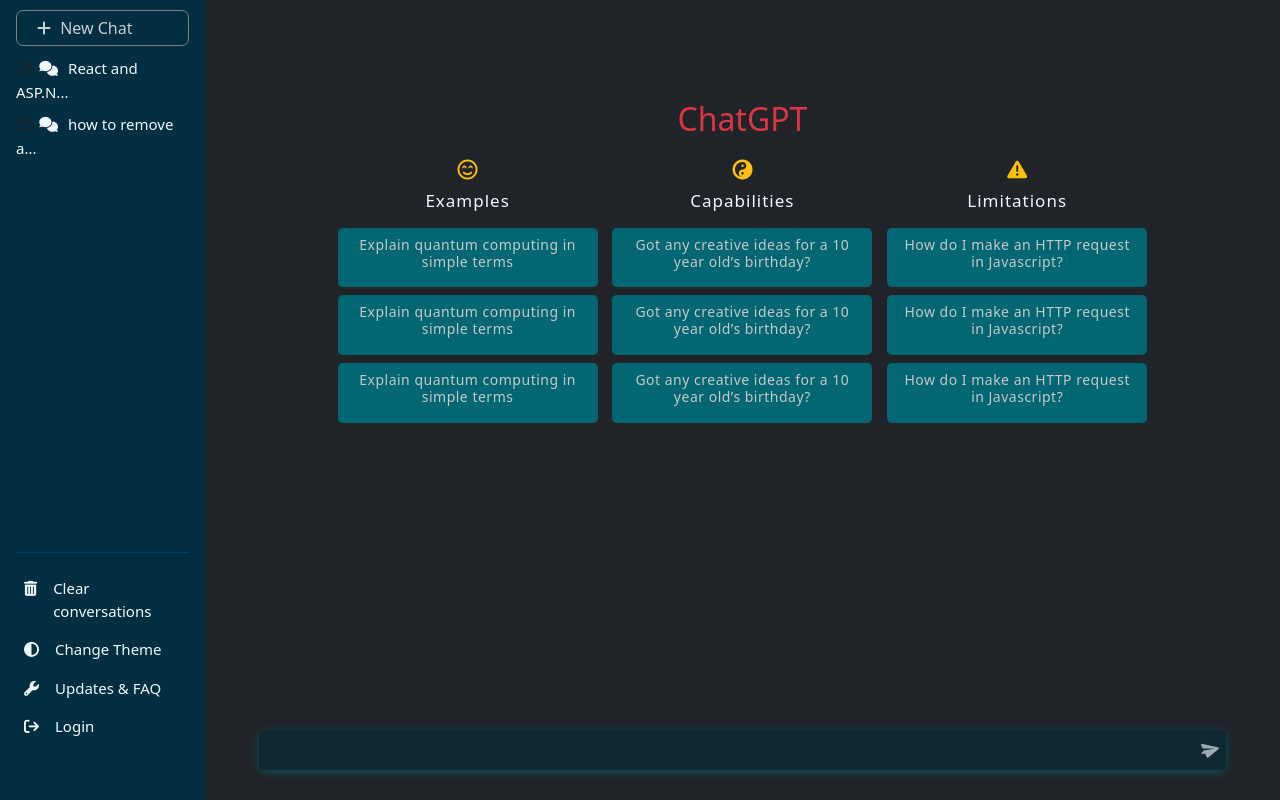
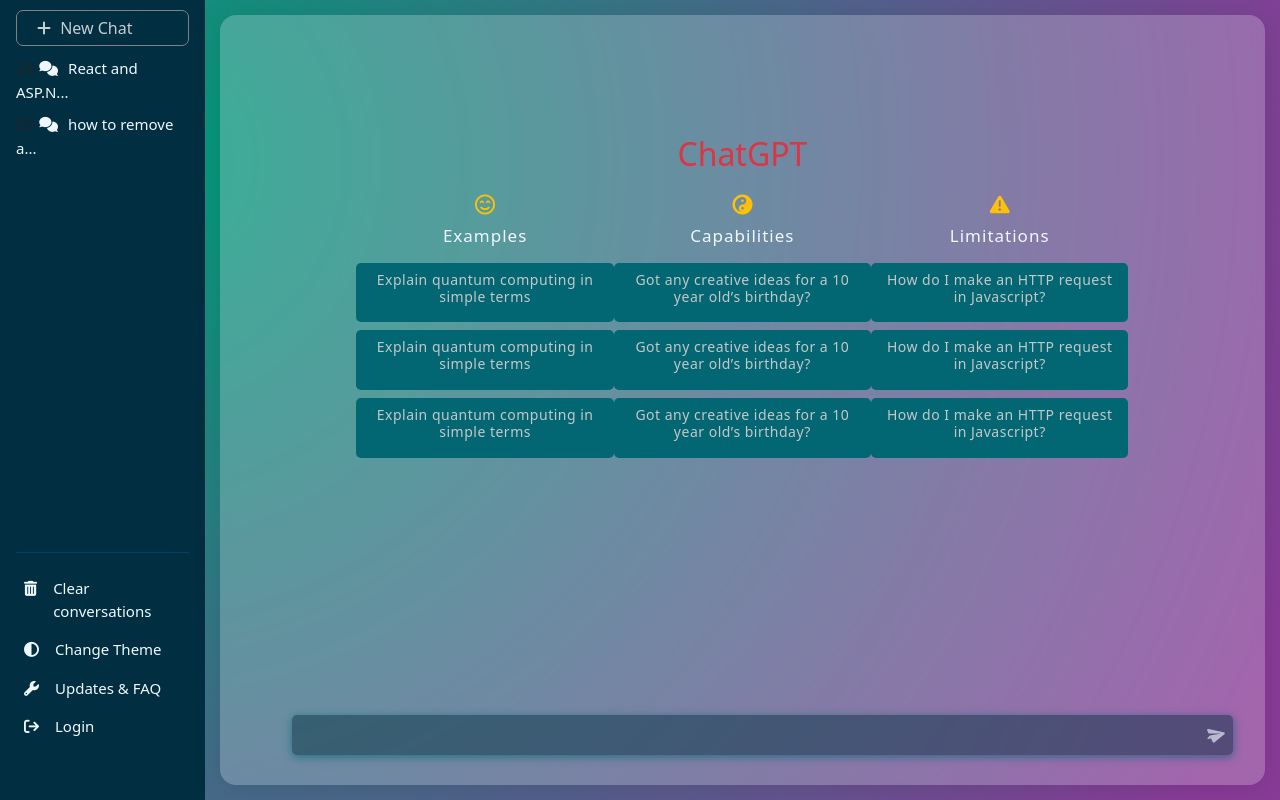
Before and after one commit to NaimBiswas/chat-gpt, a React (Create React App) app: page / in a window 1280 px wide. Built offline with nearby package versions, Linux system fonts and the light colour scheme.

Commit message:
Theme changes func added with glass effect

```diff
--- a/src/App.css
+++ b/src/App.css
@@ -1,16 +1,34 @@
 body {
     overflow: hidden;
     height: 100vh;
+    background-image: radial-gradient( circle farthest-corner at 10% 20%,  rgb(0, 155, 121) 0.1%, rgba(100, 0, 120, 0.767) 94.2% );
 }
 .right-sidebar {
     overflow-y: auto;
     width: 88%!important;
     overflow: hidden;
     position: relative;
+
+}
+.right-sidebarOnChange{
+    color: #fff;
+    border-radius:10px;
+    padding:20px;
+    margin:15px;
+    /* box-shadow: 0px 0px 9px 5px #3e3e3e99;
+    backdrop-filter: blur(10px)!important;
+    border: 1px solid rgba(0, 163, 87, 0.3);
+    background-image: linear-gradient(160deg, #0094e9ce 0%, #16bda9c7 100%); */
+
+    background: rgb(255 255 255 / 22%);;;
+    border-radius: 16px;
+    box-shadow: 0 4px 30px rgb(0 0 0 / 10%);
+    backdrop-filter: blur(6px);
+
 }
 .chat-body{
     overflow-y: auto;
-    height: 90vh;
+    height: 80vh;
     overflow-x: hidden;
 }
 
--- a/src/App.js
+++ b/src/App.js
@@ -9,6 +9,7 @@
   const [inputValue, setInputValue] = useState('');
   const [isShowMessageBody, setIsShowMessageBody] = useState(true);
   const [valueArray,setArrayValue] = useState([])
+  const [isThemeChange, setIsThemeChange] = useState(true);
   // const [isChatGPT, setIsChatGPT] = useState(false);
   const onSubmit = () => {
     setArrayValue((pre) => [...pre, {user:'me', value:inputValue}])
@@ -16,6 +17,9 @@
     setInputValue('')
     setIsShowMessageBody(false)
     // api call will be there
+  }
+  const onColorChange = (isChanged) => {
+    setIsThemeChange(isChanged)
   }
   return (
     <div className="App">
@@ -31,12 +35,12 @@
           <hr className="text-primary" />
           <div className="left-sidebar-bottom">
             <LeftSideBarBottom IconName='fa-solid fa-trash-can' Text='Clear conversations'/>
-            <LeftSideBarBottom IconName='fa-solid fa-circle-half-stroke' Text='Change Theme'/>
+            <LeftSideBarBottom  returnFunc={onColorChange} IconName='fa-solid fa-circle-half-stroke' Text='Change Theme'/>
             <LeftSideBarBottom IconName='fa-solid fa-wrench' Text='Updates & FAQ'/>
             <LeftSideBarBottom IconName='fas fa-sign-out' Text='Login'/>
           </div>
         </div>
-        <div className="right-sidebar bg-dark">
+        <div className={isThemeChange?"right-sidebar right-sidebarOnChange": 'bg-dark right-sidebar'}>
           <div className="chat-body">
             {
               isShowMessageBody?
--- a/src/components/LeftSideBarBottom/LeftSideBarBottom.js
+++ b/src/components/LeftSideBarBottom/LeftSideBarBottom.js
@@ -1,9 +1,10 @@
+import { useState } from "react";
 
 
 
-function LeftSideBarBottom({IconName, Text}) {
+function LeftSideBarBottom({IconName, Text, returnFunc}) {
   return (
-    <div className="d-flex">
+    <div className="d-flex" onClick={() => {returnFunc((preVal) => !preVal)} }>
       <span className="textLeft icon p-2">  <i className={IconName}></i></span>
       <span className="p-2 textLeft">{Text}</span>
     </div>
```
